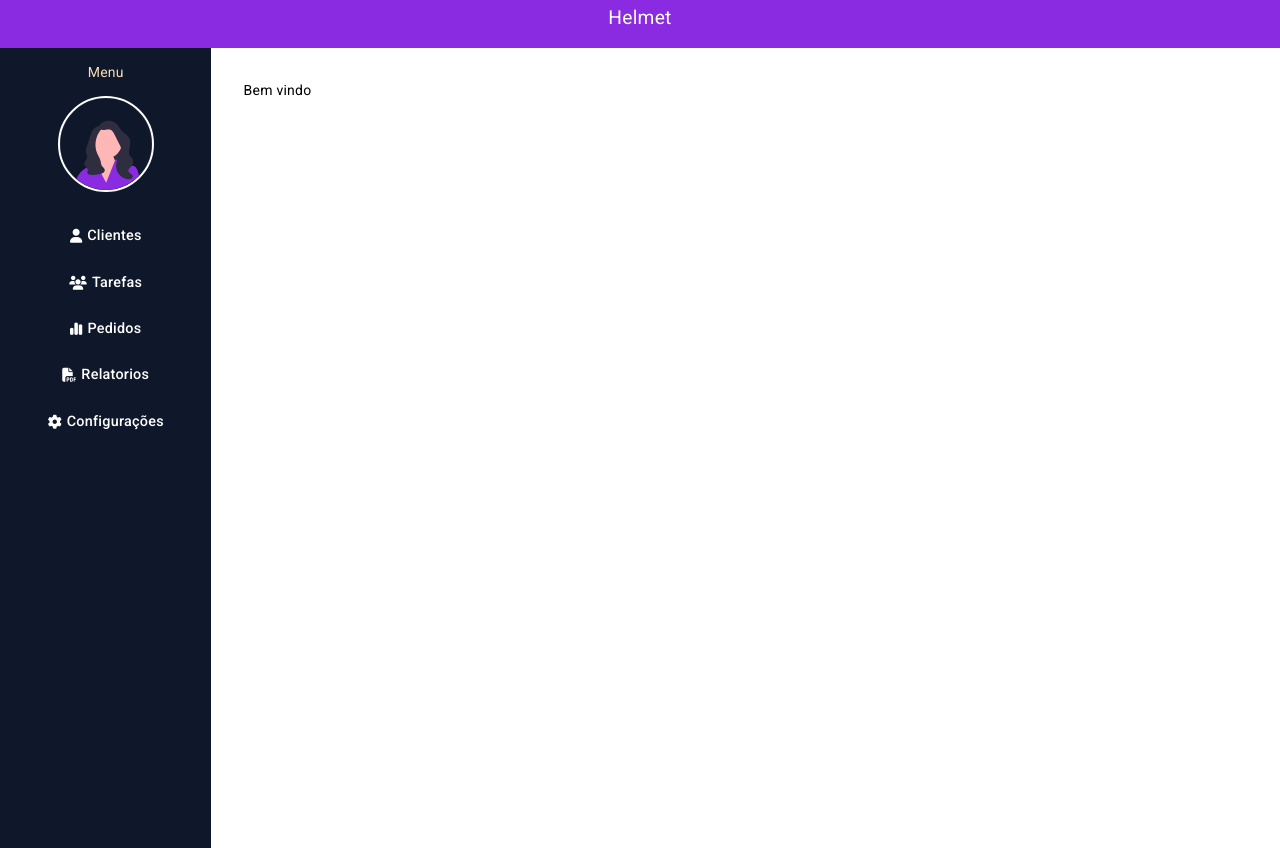
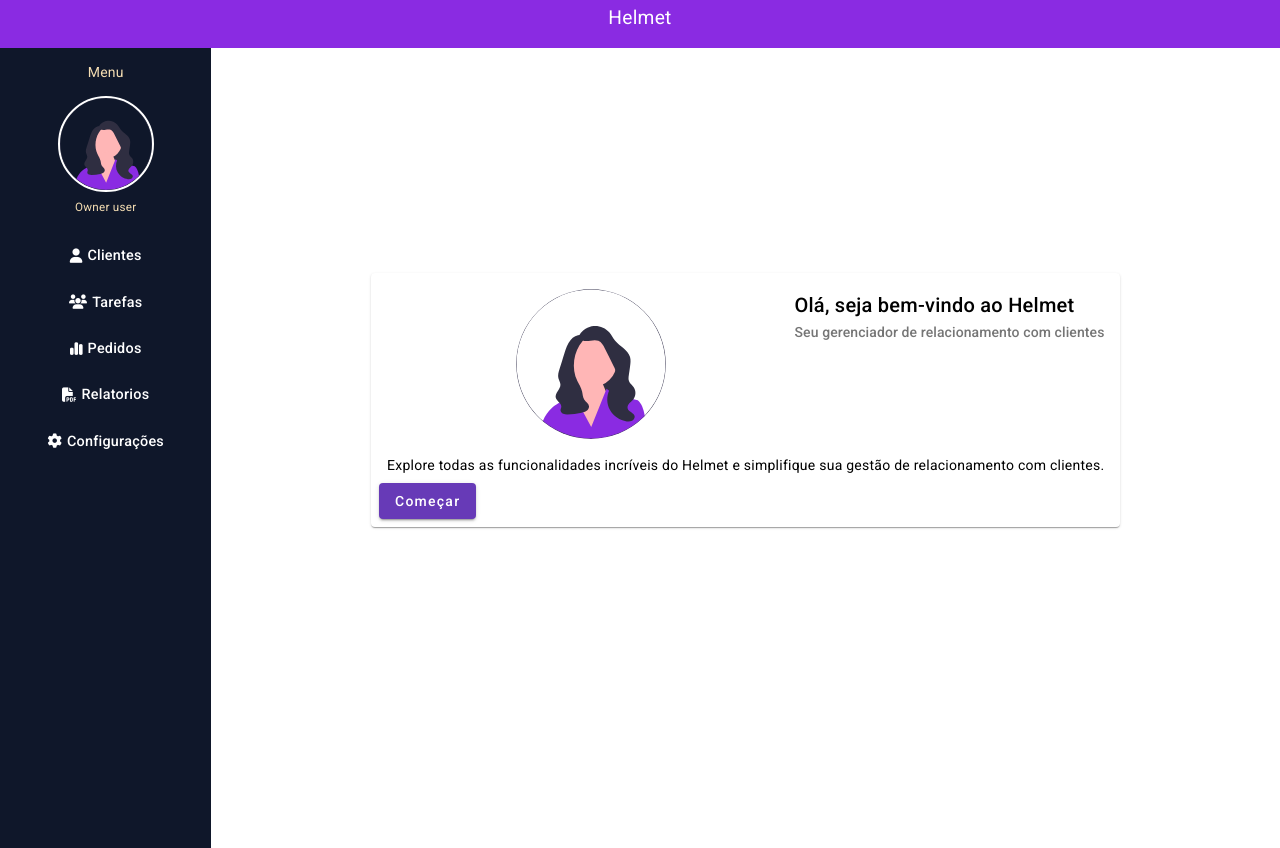
Before and after one commit to UniRVFasoft/Helmet-Project, an Angular app: page / in a window 1280 px wide. Built offline with nearby package versions, Linux system fonts and the light colour scheme.

Commit message:
criando tela de configuração

```diff
--- a/src/app/app.component.ts
+++ b/src/app/app.component.ts
@@ -1,9 +1,35 @@
-import { Component } from '@angular/core';
+import {Component, OnInit} from '@angular/core';
+
+export interface User {
+  nome?: string
+  senha?: string
+  avatar?: string
+}
 
 @Component({
   selector: 'app-root',
   templateUrl: './app.component.html',
   styleUrls: ['./app.component.css']
 })
-export class AppComponent {
+export class AppComponent implements OnInit {
+
+  public user: User;
+
+  constructor() {
+    this.user = {nome: "Owner user", senha: "materiaPoo"}
+  }
+
+  getUser(): User {
+    return this.user
+  }
+
+  setUser(user: User) {
+
+  }
+
+  ngOnInit(): void {
+    this.getUser()
+  }
+
+
 }
--- a/src/app/app.module.ts
+++ b/src/app/app.module.ts
@@ -28,6 +28,7 @@ import {TarefaComponent} from "./tarefa/tarefa.component";
 import {ProdutosComponent} from './produtos/produtos.component';
 import {MatSelectModule} from "@angular/material/select";
 import {LoginComponent} from './login/login.component';
+import {MatCardModule} from "@angular/material/card";
 
 @NgModule({
   declarations: [
@@ -65,6 +66,7 @@ import {LoginComponent} from './login/login.component';
         ReactiveFormsModule,
         MatTableModule,
         MatSelectModule,
+        MatCardModule,
     ],
   providers: [
     ClientesComponent
--- a/src/app/configuration/configuration/configuration.component.css
+++ b/src/app/configuration/configuration/configuration.component.css
@@ -0,0 +1,45 @@
+section{
+  width: 100%;
+  height: 70vh;
+}
+
+
+.menu-container-pic{
+  width: 100%;
+  display: flex;
+  align-items: center;
+  justify-content: center;
+  flex-direction: column;
+
+}
+
+.menu-container-pic img{
+  border: 2px solid white;
+  border-radius: 50%;
+  width: 6rem;
+}
+
+.input-style{
+  padding-right: .9rem;
+  width: 99%;
+}
+
+.container-btn{
+  width: 100%;
+  height: 4rem;
+  display: flex;
+  align-items: center;
+  justify-content: center;
+}
+
+
+
+.container-basic{
+  margin: 1rem 0;
+  width: 100%;
+  height: 5rem;
+  display: flex;
+  align-items: center;
+  justify-content: space-between;
+  padding: .5rem 0;
+}
--- a/src/app/configuration/configuration/configuration.component.html
+++ b/src/app/configuration/configuration/configuration.component.html
@@ -1 +1,34 @@
-<p>configuration works!</p>
+
+<section>
+  <div class="menu-container-pic">
+    <div class="container-title">Menu</div>
+    <div>
+      <img src="/assets/profile.svg" alt="">
+    </div>
+    <small>Owner</small>
+  </div>
+  <form [formGroup]="form">
+    <div class="container-basic">
+      <div class="input-style" formGroupName="updateUser">
+        <mat-form-field appearance="outline" style="width: 100%">
+          <mat-label>E-mail</mat-label>
+          <input matInput placeholder="meuemailexample@email.com" formControlName="email">
+          <mat-error>O campo email é obrigatorio</mat-error>
+          <mat-icon matSuffix>sentiment_very_satisfied</mat-icon>
+        </mat-form-field>
+      </div>
+      <div class="input-style" formGroupName="updateUser">
+        <mat-form-field appearance="outline" style="width: 100%;">
+          <mat-label>Senha</mat-label>
+          <input matInput placeholder="********" formControlName="senha">
+          <mat-icon matSuffix>sentiment_very_satisfied</mat-icon>
+          <mat-error>Senha deve ser maior que 5 cacteres</mat-error>
+        </mat-form-field>
+      </div>
+    </div>
+  </form>
+  <div class="container-btn">
+    <button mat-raised-button color="primary"
+            style="font-family: 'Poppins', sans-serif">Atualizar</button>
+  </div>
+</section>
--- a/src/app/configuration/configuration/configuration.component.ts
+++ b/src/app/configuration/configuration/configuration.component.ts
@@ -1,10 +1,39 @@
-import { Component } from '@angular/core';
+import {Component, OnInit} from '@angular/core';
+import {FormBuilder, FormGroup} from "@angular/forms";
+import {AppComponent, User} from "../../app.component";
+
 
 @Component({
   selector: 'app-configuration',
   templateUrl: './configuration.component.html',
   styleUrls: ['./configuration.component.css']
 })
-export class ConfigurationComponent {
+export class ConfigurationComponent implements OnInit {
+
+
+  form: FormGroup
+
+  user: User
+
+  constructor(private builder: FormBuilder, private appComponente: AppComponent) {
+    this.user = this.appComponente.user
+    this.form = this.builder.group({
+      updateUser: this.builder.group({
+        email: [],
+        senha: [],
+        avatar: []
+      })
+
+    })
+  }
+
+  setNome(nome: string) {
+    this.user.nome = nome
+  }
+
+
+  ngOnInit(): void {
+
+  }
 
 }
--- a/src/app/navigation/navigation/navigation.component.css
+++ b/src/app/navigation/navigation/navigation.component.css
@@ -33,6 +33,22 @@
 
 .option-menu-container i{
     padding-right: .3rem;
+}
+
+small{
+  color: wheat;
+}
+
+
+.container-list{
+  width: 100%;
+  height: 1.5rem;
+  display: flex;
+  align-items: center;
+  justify-content: center;
+}
+.container-list p{
+  margin: 0;
 }
 
 section {
--- a/src/app/navigation/navigation/navigation.component.html
+++ b/src/app/navigation/navigation/navigation.component.html
@@ -6,28 +6,43 @@
                 <div>
                     <img src="/assets/profile.svg" alt="">
                 </div>
+              <small>{{userView.nome}}</small>
             </div>
 
             <div class="container-menu">
                 <div class="option-menu-container" routerLinkActive="selected">
-                    <i class="fa-solid fa-user"></i>
-                    <a  routerLink="/clientes" >Clientes</a>
+
+                    <a  routerLink="/clientes" class="container-list" >
+                      <i class="fa-solid fa-user"></i>
+                      <p>Clientes</p>
+                    </a>
                 </div>
                 <div class="option-menu-container" routerLinkActive="selected">
-                    <i class="fa-solid fa-users"></i>
-                    <a  routerLink="/tarefa">Tarefas</a>
+
+                    <a  routerLink="/tarefa"  class="container-list" >
+                      <i class="fa-solid fa-users"></i>
+                      <p>Tarefas</p>
+                    </a>
                 </div>
                 <div class="option-menu-container" routerLinkActive="selected">
-                    <i class="fa-solid fa-chart-simple"></i>
-                    <a  routerLink="/pedidos" >Pedidos</a>
+
+                    <a  routerLink="/pedidos" class="container-list">
+                      <i class="fa-solid fa-chart-simple"></i>
+                      <p>Pedidos</p>
+                    </a>
                 </div>
                 <div class="option-menu-container" routerLinkActive="selected">
-                    <i class="fa-solid fa-file-pdf"></i>
-                    <a  routerLink="/relatorios">Relatorios</a>
+                    <a  routerLink="/relatorios" class="container-list">
+                      <i class="fa-solid fa-file-pdf"></i>
+                      <p>Relatorios</p>
+
+                    </a>
                 </div>
                 <div class="option-menu-container" routerLinkActive="selected">
-                    <i class="fa-solid fa-gear"></i>
-                    <a  routerLink="/configuration">Configurações</a>
+                    <a  routerLink="/configuration" class="container-list">
+                      <i class="fa-solid fa-gear"></i>
+                      <p>Configurações</p>
+                    </a>
                 </div>
             </div>
         </div>
--- a/src/app/navigation/navigation/navigation.component.ts
+++ b/src/app/navigation/navigation/navigation.component.ts
@@ -1,10 +1,21 @@
-import { Component } from '@angular/core';
+import {Component, OnInit} from '@angular/core';
+import {AppComponent, User} from "../../app.component";
 
 @Component({
   selector: 'app-navigation',
   templateUrl: './navigation.component.html',
   styleUrls: ['./navigation.component.css']
 })
-export class NavigationComponent {
+export class NavigationComponent implements OnInit {
+
+  userView: User
+
+  constructor(private app: AppComponent) {
+    this.userView = {}
+  }
+
+  ngOnInit() {
+    this.userView = this.app.getUser()
+  }
 
 }
--- a/src/app/welcome/welcome.component.css
+++ b/src/app/welcome/welcome.component.css
@@ -0,0 +1,16 @@
+.welcome-screen {
+  display: flex;
+  justify-content: center;
+  align-items: center;
+  height: 80vh;
+}
+
+.welcome-avatar {
+  width: 150px;
+  height: 150px;
+  background-image: url('/assets/profile.svg');
+  background-size: cover;
+  background-position: center;
+  border-radius: 50%;
+
+}
--- a/src/app/welcome/welcome.component.html
+++ b/src/app/welcome/welcome.component.html
@@ -1,3 +1,19 @@
-<!--<app-navbar></app-navbar>-->
-<!--<app-navigation></app-navigation>-->
-Bem vindo
+<div class="welcome-screen">
+  <mat-card>
+    <mat-card-content>
+      <mat-card-title-group>
+        <div mat-card-avatar class="welcome-avatar"></div>
+        <div>
+          <mat-card-title>Olá, seja bem-vindo ao Helmet</mat-card-title>
+          <mat-card-subtitle>Seu gerenciador de relacionamento com clientes</mat-card-subtitle>
+        </div>
+      </mat-card-title-group>
+    </mat-card-content>
+    <mat-card-content>
+      <p>Explore todas as funcionalidades incríveis do Helmet e simplifique sua gestão de relacionamento com clientes.</p>
+    </mat-card-content>
+    <mat-card-actions>
+      <button mat-raised-button color="primary" routerLink="/clientes">Começar</button>
+    </mat-card-actions>
+  </mat-card>
+</div>
```
Lines whose indentation alone changed are shown as unchanged.
